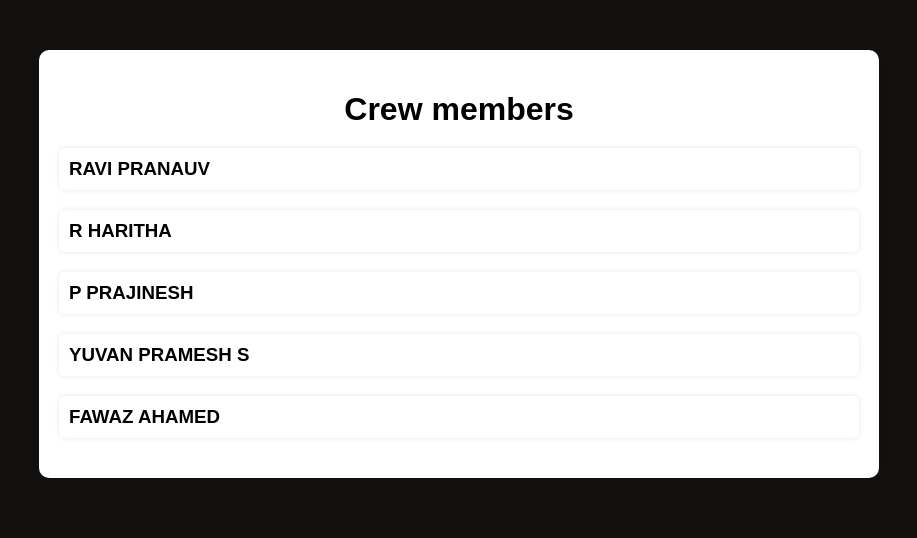
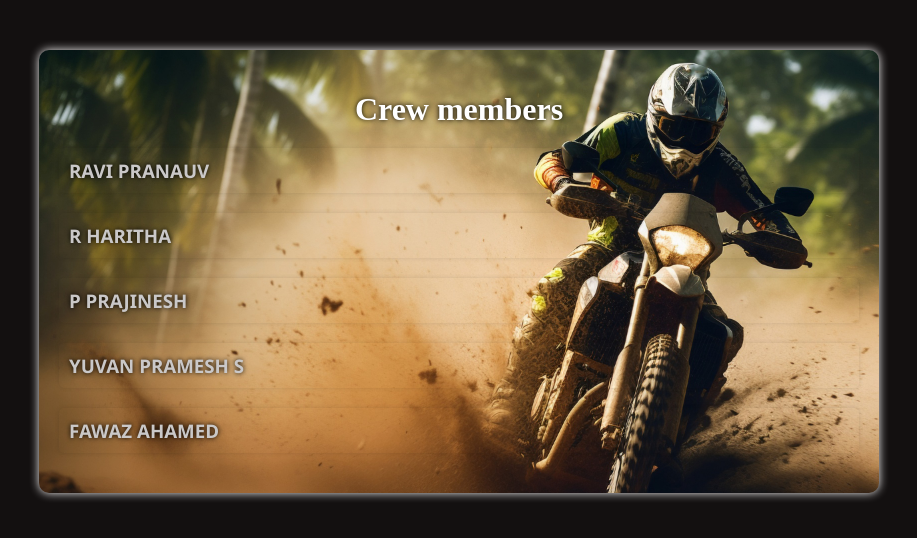
Before and after one commit to Innovdrive/innovdrive_vitc, a plain HTML site: page electronics.html in a window 1280 px wide. Shown: the whole page, without its empty margins (181-1098 px from the left). Drawn offline with Linux system fonts and the light colour scheme.

Commit message:
electronics group pic

```diff
--- a/electronics.html
+++ b/electronics.html
@@ -28,7 +28,9 @@
 
     .container {
 
-        /* add the background image here */
+        background-image: url("assets/img/bike.jpg");
+
+        background-size: 1000px;
 
         max-width: 800px;
 
@@ -36,11 +38,11 @@
 
         padding: 20px;
 
-        background-color: #fff;
+        background-color: #050505;
 
         border-radius: 10px;
 
-        box-shadow: 0 0 10px rgba(0, 0, 0, 0.1);
+        box-shadow: 0 0 10px rgb(246, 244, 244);
 
     }
 
@@ -104,6 +106,56 @@
 
     }
 
+    h3{
+
+        color: rgb(202, 200, 200);
+
+        text-shadow: 0 0 5px black;
+
+        /* font-family: "Alegreya"; */
+
+        font-family: 'Segoe UI', Tahoma, Geneva, Verdana, sans-serif;
+
+        font-weight: bold;
+
+      }
+
+      h1{
+
+        font-family: "Libre Baskerville";
+
+        font-weight: bold;
+
+        color: white;
+
+        text-shadow: 0 0 5px black;
+
+      }
+
+      .container:hover{
+
+        /* background image for the pr crew members */
+
+        background-image: url("assets/img/elec.jpg");
+
+        background-size: 850px;
+
+        max-width: 800px;
+
+        margin: 50px auto;
+
+        padding: 20px;
+
+        background-color: #050505;
+
+        border-radius: 10px;
+
+        box-shadow: 0 0 10px rgb(246, 244, 244);
+
+
+
+      }
+
 </style>
 
 </head>
@@ -146,7 +198,8 @@
 
         <div>
 
-            <h3>P PRAJINESH</h3>
+            <h3>P PRAJINESH
+            </h3>
 
         </div>
 
@@ -156,19 +209,18 @@
 
         <div>
 
-            <h3>YUVAN PRAMESH S</h3>
+            <h3>YUVAN PRAMESH S
+            </h3>
 
         </div>
 
     </div>
-
     <div class="team-member">
 
         <div>
 
-            <h3>FAWAZ AHAMED
-
-</h3>
+            <h3>FAWAZ AHAMED
+            </h3>
 
         </div>
 
```
Also changed, not shown: 1 other file.
